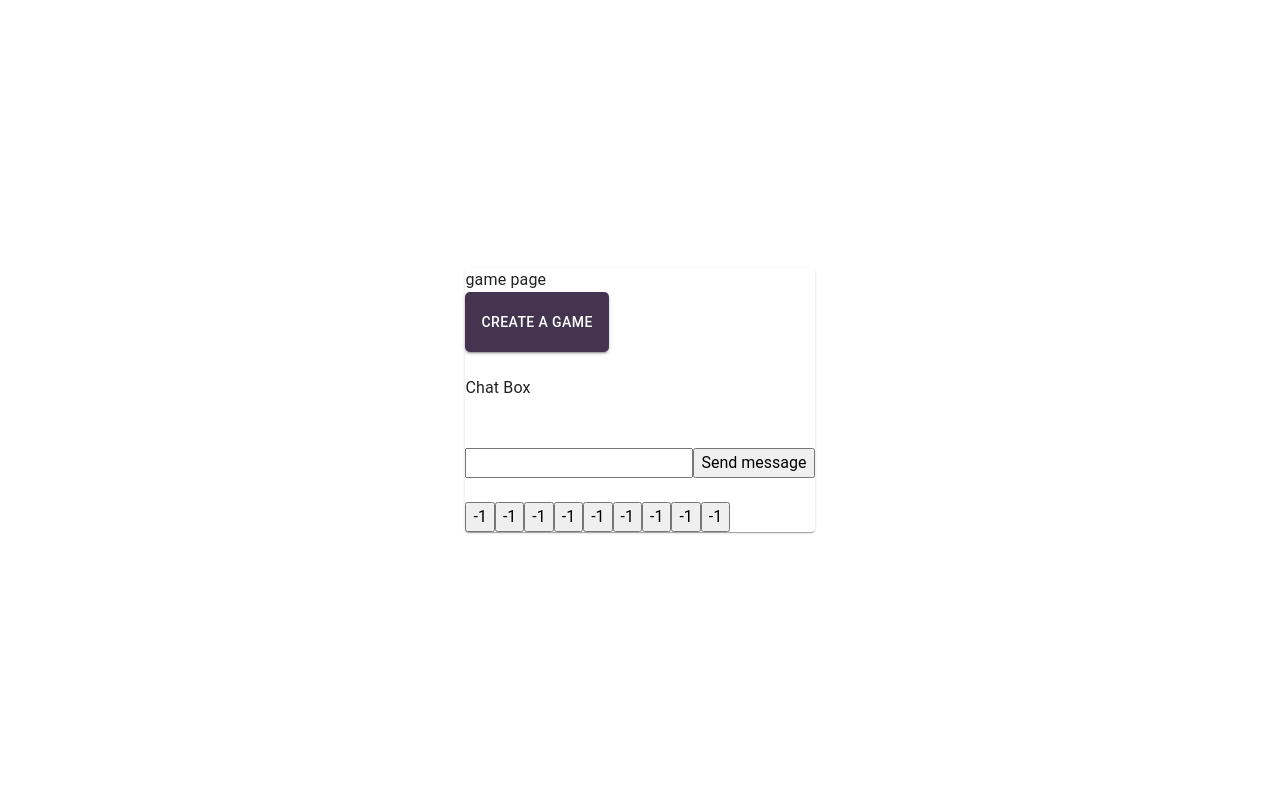
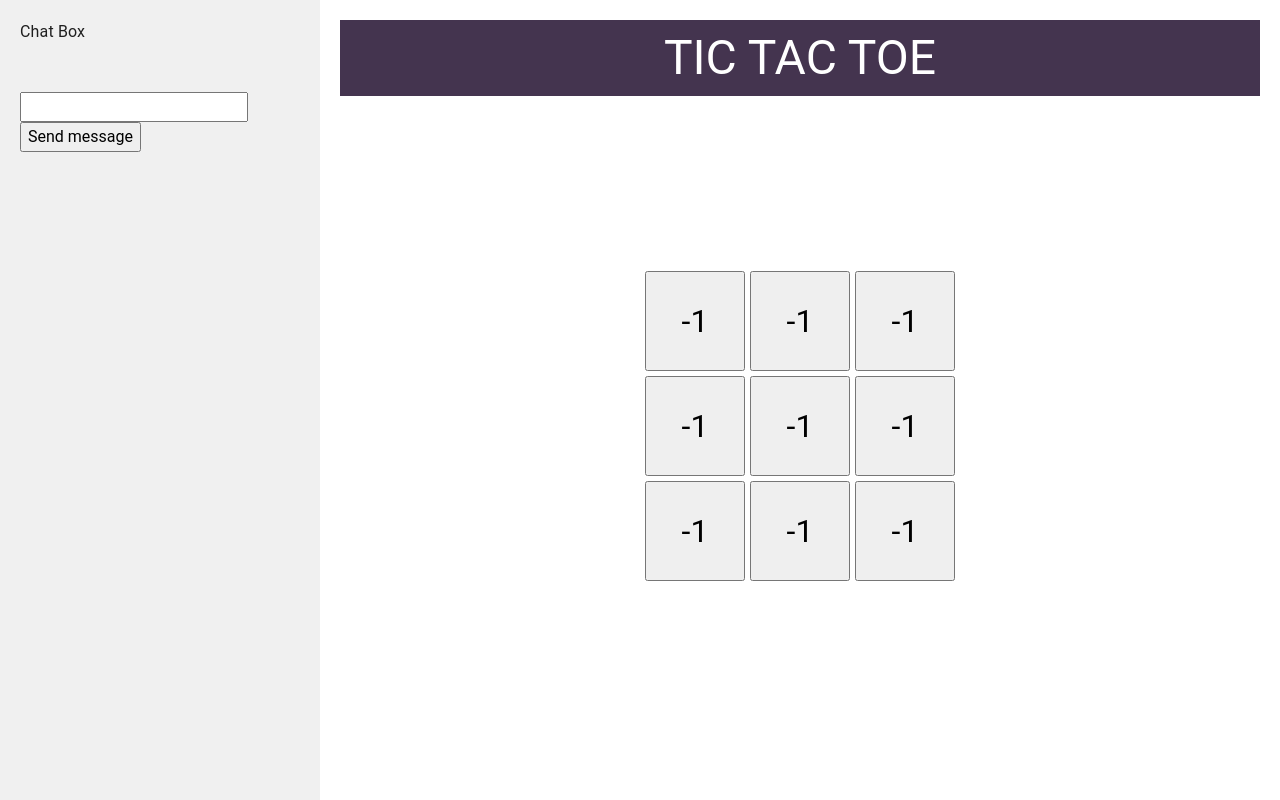
Before and after one commit to dn9uyen/cse108FinalProject, a React (Vite) app in the folder TicTacToeWebApp/: page /game in a window 1280 px wide. Built offline with nearby package versions, Linux system fonts and the light colour scheme.

Commit message:
game page styling

```diff
--- a/TicTacToeWebApp/src/pages/Game.tsx
+++ b/TicTacToeWebApp/src/pages/Game.tsx
@@ -1,8 +1,7 @@
-import { Box, Paper } from "@mui/material";
+import { Box, Typography } from "@mui/material";
 import ChatBox from "../components/ChatBox";
 import { useEffect, useState } from "react";
 import { gameSocket } from "../socket"
-import { ConnectionManager } from "../components/ConnectionManager";
 import Cookies from "js-cookie"
 
 export default function Game() {
@@ -55,20 +54,23 @@ export default function Game() {
 
 
     return (
-        <Box sx={{ height: "100vh", display: "flex", alignItems: "center", justifyContent: "center" }}>
-            <Paper>
-                <p>game page</p>
-                <ConnectionManager />
-                <br></br>
-                <ChatBox chat={chat} />
-                <br></br>
-                <div className="board">
+        <Box sx={{ display: 'flex', height: '100vh' }}>
+        <Box sx={{ width: '25%', backgroundColor: '#f0f0f0', padding: '20px' }}>
+            <ChatBox chat={chat} />
+        </Box>
+        <Box sx={{ flexGrow: 1, padding: '20px' }}>
+            <Box sx={{ backgroundColor: '#44344F', padding: '10px 0', textAlign: 'center', marginBottom: '20px' }}>
+                <Typography variant="h3" sx={{ color: '#fff' }}>TIC TAC TOE</Typography>
+            </Box>
+
+            <Box sx={{ display: 'flex', justifyContent: 'center', marginTop: '175px' }}>
+                <div className="board" style={{ display: 'grid', gridTemplateColumns: 'repeat(3, 100px)', gap: '5px', justifyContent: 'center' }}>
                     {board.map((cell, index) => (
-                        <button key={index} onClick={() => handleClick(index)}>{cell}</button>
+                        <button key={index} onClick={() => handleClick(index)} style={{ width: '100px', height: '100px', fontSize: '2rem' }}>{cell}</button>
                     ))}
                 </div>
-            </Paper>
-
+            </Box>
         </Box>
+    </Box>
     )
 }
```
